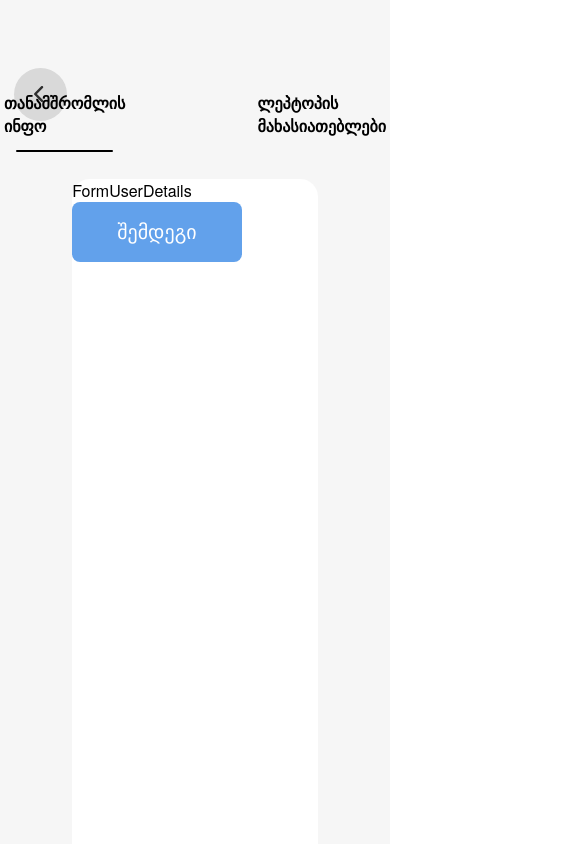
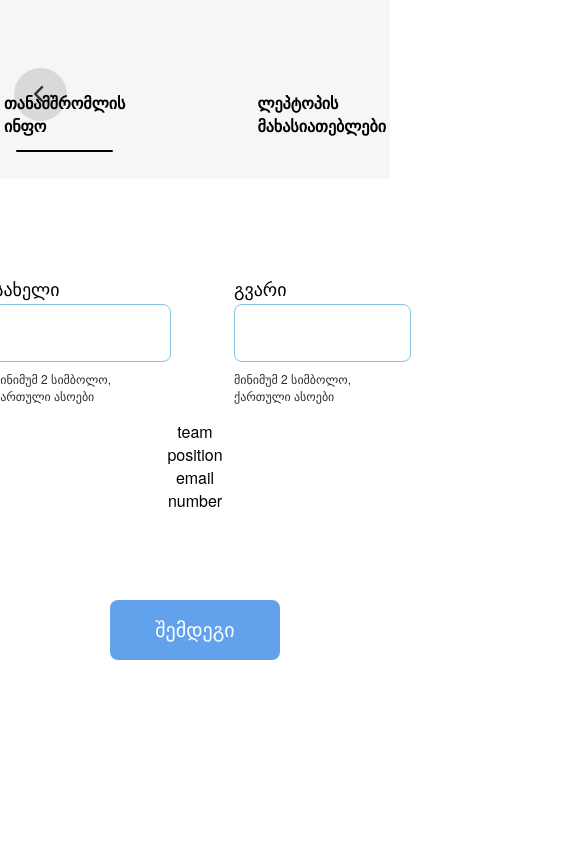
Before and after one commit to datodvp/project, a React (Create React App) app: page /addLaptop in a window 390 px wide. Shown: the top 844 px of the page, 570 px wide, since content can reach past the window. Built offline with nearby package versions, Linux system fonts and the light colour scheme; a web font is replaced by a local one.

Commit message:
name and surname field added as responsive

```diff
--- a/src/index.css
+++ b/src/index.css
@@ -15,6 +15,10 @@ body {
 a {
   text-decoration: none;
   color: white;
+}
+
+input:focus {
+  outline: 1.8px solid #8ac0e2;
 }
 
 .landingPage {
@@ -104,8 +108,13 @@ a {
 .addLaptop .body {
   background-color: white;
   width: 63%;
+  height: 100%;
   border-radius: 18px;
   min-height: 700px;
+  min-width: 750px;
+  display: flex;
+  flex-direction: column;
+  align-items: center;
 }
 
 .addLaptop .body .nextButton {
@@ -140,3 +149,65 @@ a {
 .addLaptop .footer .logo2 {
   margin-top: 67px;
 }
+
+.formUserDetails {
+  width: 100%;
+  display: flex;
+  flex-direction: column;
+  justify-content: center;
+  align-items: center;
+  padding: 88px 150px;
+}
+
+.field.name {
+  display: flex;
+  width: 100%;
+}
+
+.field .labelName {
+  display: flex;
+  flex-direction: column;
+  padding: 8px 24px;
+  width: 50%;
+  font-size: 18px;
+  font-weight: 500;
+  margin-right: 7.5px;
+}
+
+.input.name {
+  padding: 19px;
+  font-size: 16px;
+  border-radius: 8px;
+  border: 1.8px solid #8ac0e2;
+  margin-top: 3px;
+}
+
+.field .labelSurname {
+  display: flex;
+  flex-direction: column;
+  padding: 8px 24px;
+  width: 50%;
+  font-size: 18px;
+  font-weight: 500;
+  margin-left: 7.5px;
+}
+
+.input.surname {
+  padding: 19px;
+  font-size: 16px;
+  border-radius: 8px;
+  border: 1.8px solid #8ac0e2;
+  margin-top: 3px;
+}
+
+.name.error {
+  color: #2e2e2e;
+  font-size: 12px;
+  margin: 8px 0;
+}
+
+.surname.error {
+  color: #2e2e2e;
+  font-size: 12px;
+  margin: 8px 0;
+}
--- a/src/pages/AddLaptop/AddLaptop.jsx
+++ b/src/pages/AddLaptop/AddLaptop.jsx
@@ -45,6 +45,7 @@ const AddLaptop = () => {
       </div>
       <div className="body">
         {PageDisplay()}
+        {/* Buttons display for forms */}
         {step !== 0 && (
           <button
             className="prevButton"
--- a/src/pages/AddLaptop/FormUserDetails.jsx
+++ b/src/pages/AddLaptop/FormUserDetails.jsx
@@ -1,7 +1,28 @@
 import React from "react";
 
 const FormUserDetails = () => {
-  return <div>FormUserDetails</div>;
+  return (
+    <div className="formUserDetails">
+      <div className="field name">
+        <label className="labelName">
+          სახელი <input className="input name" />
+          <label className="name error">
+            მინიმუმ 2 სიმბოლო, ქართული ასოები
+          </label>
+        </label>
+        <label className="labelSurname">
+          გვარი <input className="input surname" />
+          <label className="surname error">
+            მინიმუმ 2 სიმბოლო, ქართული ასოები
+          </label>
+        </label>
+      </div>
+      <div className="field team">team</div>
+      <div className="field position">position</div>
+      <div className="field email">email</div>
+      <div className="field number">number</div>
+    </div>
+  );
 };
 
 export default FormUserDetails;
```
